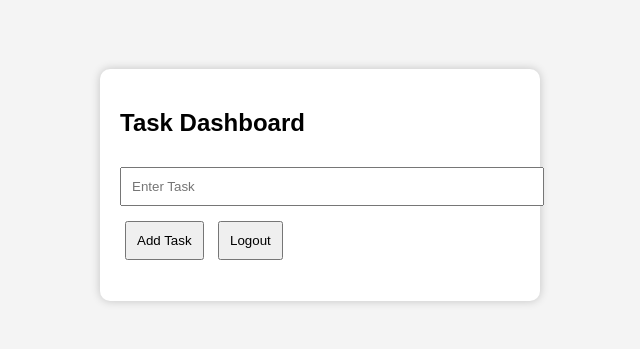
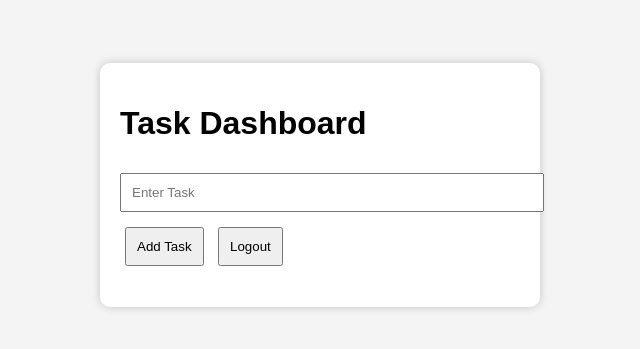
Before and after one commit to priyayadav25/task-management-app, a plain HTML site: page frontend/dashboard.html in a window 1280 px wide. Shown: the part 223-572 px from the top of the page, without its empty margins (320-960 px from the left). Drawn offline with Linux system fonts and the light colour scheme; files that its build step writes are made by us from their sources; no server answers.

Commit message:
Update dashboard.html

```diff
--- a/frontend/dashboard.html
+++ b/frontend/dashboard.html
@@ -1,14 +1,14 @@
 <!DOCTYPE html>
 <html>
 <head>
-<title>Dashboard</title>
+    <title>Task Dashboard</title>
     <link rel="stylesheet" href="style.css">
 </head>
 <body>
 
 <div class="container">
 
-<h2>Task Dashboard</h2>
+    <h1>Task Dashboard</h1>
 
     <input
         type="text"
```
Lines whose indentation alone changed are shown as unchanged.
